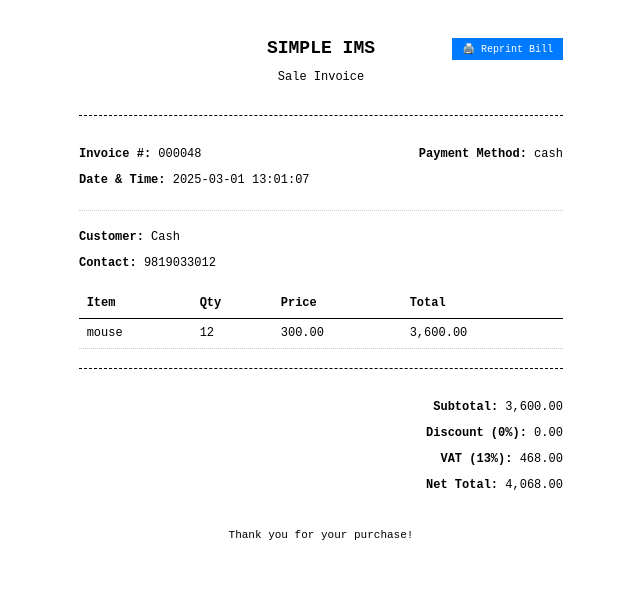
After one commit to bibekb12/projectbca4, a PHP site: page /bills/bill_000048_20250301_130107.html in a window 1280 px wide. The commit adds this page. Shown: the top 589 px of the page, without its empty margins (319-959 px from the left). Run offline with PHP 8.4, Linux system fonts and the light colour scheme.

Commit message:
changed push

```diff
--- /dev/null
+++ b/bills/bill_000048_20250301_130107.html
@@ -0,0 +1,148 @@
+<!DOCTYPE html>
+<html>
+<head>
+    <meta charset="UTF-8">
+    <title>Sale Invoice #000048</title>
+    <style>
+        @page {
+            size: A5;
+            margin: 10mm;
+        }
+        body {
+            width: 148mm;
+            margin: 0 auto;
+            padding: 0;
+            font-family: "Courier New", monospace;
+            font-size: 12px;
+        }
+        .bill-print {
+            padding: 10mm;
+            position: relative;
+        }
+        .bill-header {
+            text-align: center;
+            border-bottom: 1px dashed #000;
+            padding-bottom: 5mm;
+            margin-bottom: 5mm;
+        }
+        .bill-header h2 {
+            margin: 0;
+            font-size: 18px;
+        }
+        .sale-details {
+            display: flex;
+            justify-content: space-between;
+            margin-bottom: 5mm;
+            border-bottom: 1px dotted #ccc;
+            padding-bottom: 3mm;
+        }
+        .customer-info {
+            margin-bottom: 5mm;
+        }
+        .bill-items {
+            width: 100%;
+            border-collapse: collapse;
+            margin: 5mm 0;
+        }
+        .bill-items th {
+            border-bottom: 1px solid #000;
+            text-align: left;
+            padding: 2mm;
+        }
+        .bill-items td {
+            padding: 2mm;
+            border-bottom: 1px dotted #ccc;
+        }
+        .bill-totals {
+            margin-top: 5mm;
+            border-top: 1px dashed #000;
+            padding-top: 5mm;
+            text-align: right;
+        }
+        .bill-footer {
+            text-align: center;
+            margin-top: 10mm;
+            font-size: 11px;
+        }
+        .reprint-btn {
+            position: absolute;
+            top: 10mm;
+            right: 10mm;
+            background-color: #007bff;
+            color: white;
+            border: none;
+            padding: 5px 10px;
+            cursor: pointer;
+            text-decoration: none;
+            font-size: 10px;
+        }
+        @media print {
+            body {
+                width: 148mm;
+                height: 210mm;
+            }
+            .reprint-btn {
+                display: none;
+            }
+        }
+    </style>
+    <script>
+        function printBill() {
+            window.print();
+        }
+    </script>
+</head>
+<body>
+    <div class="bill-print">
+        <a href="#" class="reprint-btn" onclick="printBill()">🖨️ Reprint Bill</a>
+
+        <div class="bill-header">
+            <h2>SIMPLE IMS</h2>
+            <p>Sale Invoice</p>
+        </div>
+
+        <div class="sale-details">
+            <div>
+                <p><strong>Invoice #:</strong> 000048</p>
+                <p><strong>Date & Time:</strong> 2025-03-01 13:01:07</p>
+            </div>
+            <div style="text-align: right;">
+                <p><strong>Payment Method:</strong> cash</p>
+            </div>
+        </div>
+
+        <div class="customer-info">
+            <p><strong>Customer:</strong> Cash</p>
+            <p><strong>Contact:</strong> 9819033012</p>
+        </div>
+
+        <table class="bill-items">
+            <thead>
+                <tr>
+                    <th>Item</th>
+                    <th>Qty</th>
+                    <th>Price</th>
+                    <th>Total</th>
+                </tr>
+            </thead>
+            <tbody>
+                <tr>
+                    <td>mouse</td>
+                    <td>12</td>
+                    <td>300.00</td>
+                    <td>3,600.00</td>
+                </tr>
+            </tbody>
+        </table>
+        <div class="bill-totals">
+            <p><strong>Subtotal:</strong> 3,600.00</p>
+            <p><strong>Discount (0%):</strong> 0.00</p>
+            <p><strong>VAT (13%):</strong> 468.00</p>
+            <p><strong>Net Total:</strong> 4,068.00</p>
+        </div>
+        <div class="bill-footer">
+            <p>Thank you for your purchase!</p>
+        </div>
+    </div>
+</body>
+</html>
```
Also changed, not shown: purchase.php (+87 -4 lines), sale_process_log.txt (+7 -0 lines).
